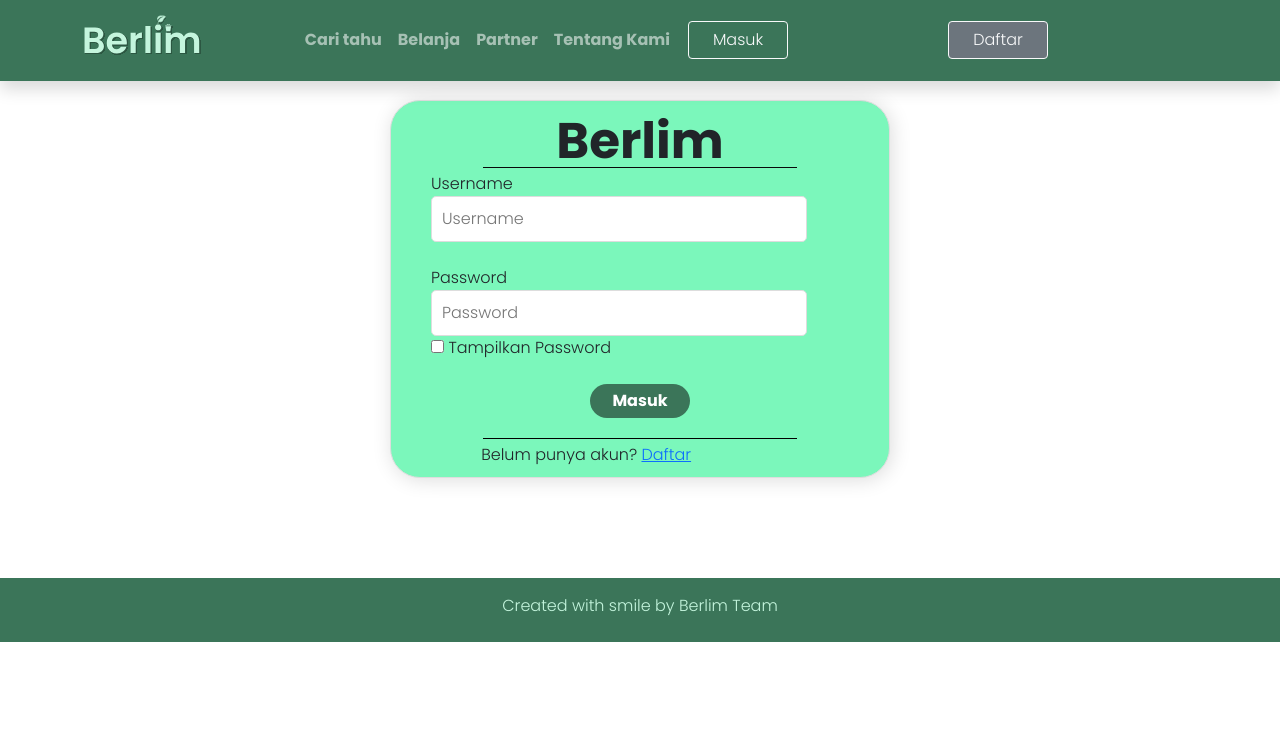
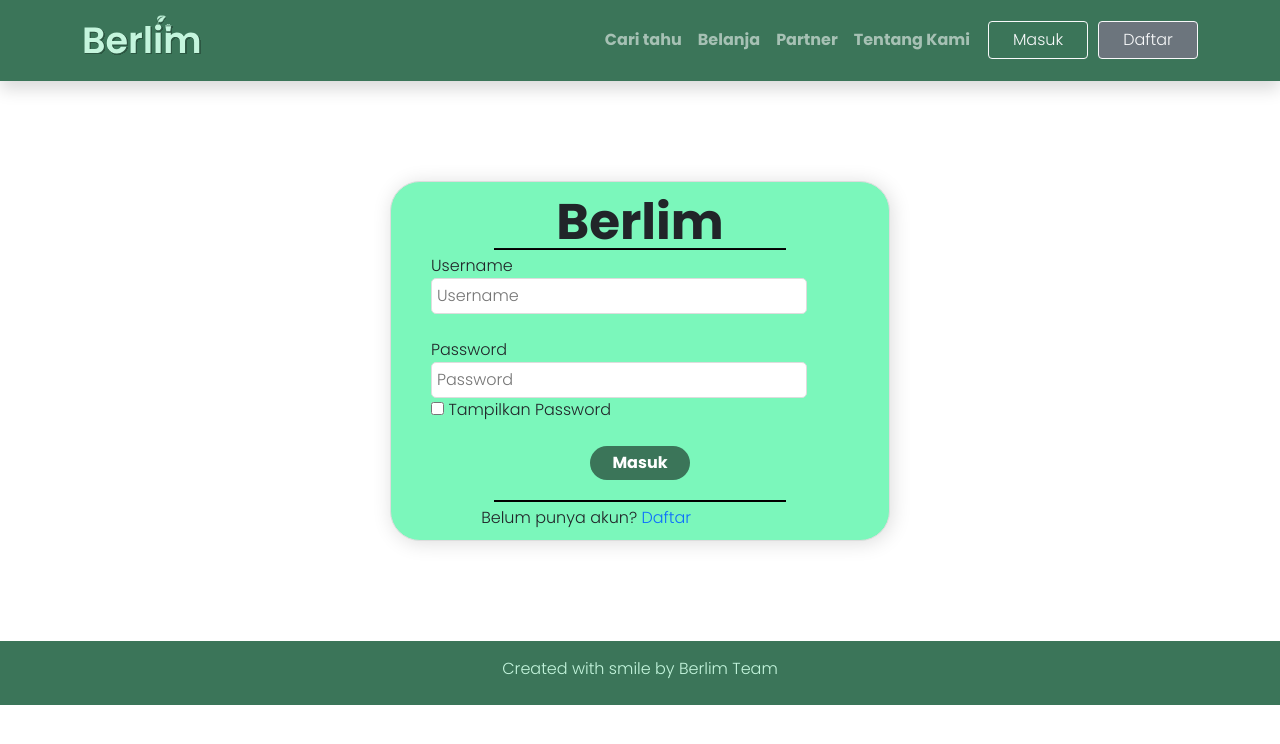
Before and after one commit to syarif-nj/FP-PWEB, a plain HTML site: page login.html in a window 1280 px wide. Drawn offline with nearby package versions, Linux system fonts and the light colour scheme.

Commit message:
fix gambar eror

```diff
--- a/Asset/css/index.css
+++ b/Asset/css/index.css
@@ -3,18 +3,22 @@
 body{
     font-family: 'Poppins', sans-serif;
     background: #fff;
-    position: relative;
-    min-height: 100vh;
+
 }
 
 h1{font-weight: bold;}
 
+/*
 .navbar{
     background-color: #3B7559;
     list-style-type: none;
     overflow:hidden;
     top: 0;
-    position:fixed;
     width:100%;
     z-index: 1;
+}*/
+
+
+a{
+    text-decoration: none;
 }
--- a/Asset/css/login.css
+++ b/Asset/css/login.css
@@ -8,11 +8,6 @@ C4F5DD
 5E756A
 3B7559
 */
-
-body{
-    font-family: 'Poppins', sans-serif;
-    background: #fff;
-}
 
 h1{font-size:50px; font-weight: bold; text-align: center;}
 
@@ -26,16 +21,16 @@ h1{font-size:50px; font-weight: bold; text-align: center;}
     box-shadow:2px 2px 20px #ddd;
 }
 
-body input{
-    padding:10px;
+input{
+    padding:5px;
     border-radius:5px;
     width:90%;
-    border:1px solid #ddd
+    border:1px solid #ddd;
 }
 
-body input:focus{border-color:#07acec;outline:none}
+input:focus{border-color:#07acec;outline:none}
 
-body button{
+button{
     background:#3B7559;
     color:#fff;
     border:none;
@@ -43,12 +38,12 @@ body button{
     font-weight: bold;
     border-radius:30px;
     padding:5px;
-    margin: auto 150px;
+    margin: auto;
 }
 
 .line{
     margin: -20px auto;
     background-color: black;
-    height: 1px;
-    width: 75%;
+    height: 2px;
+    width: 70%;
 }
```
Also changed, not shown: Asset/css/dashboard.css (+2 -9 lines).
